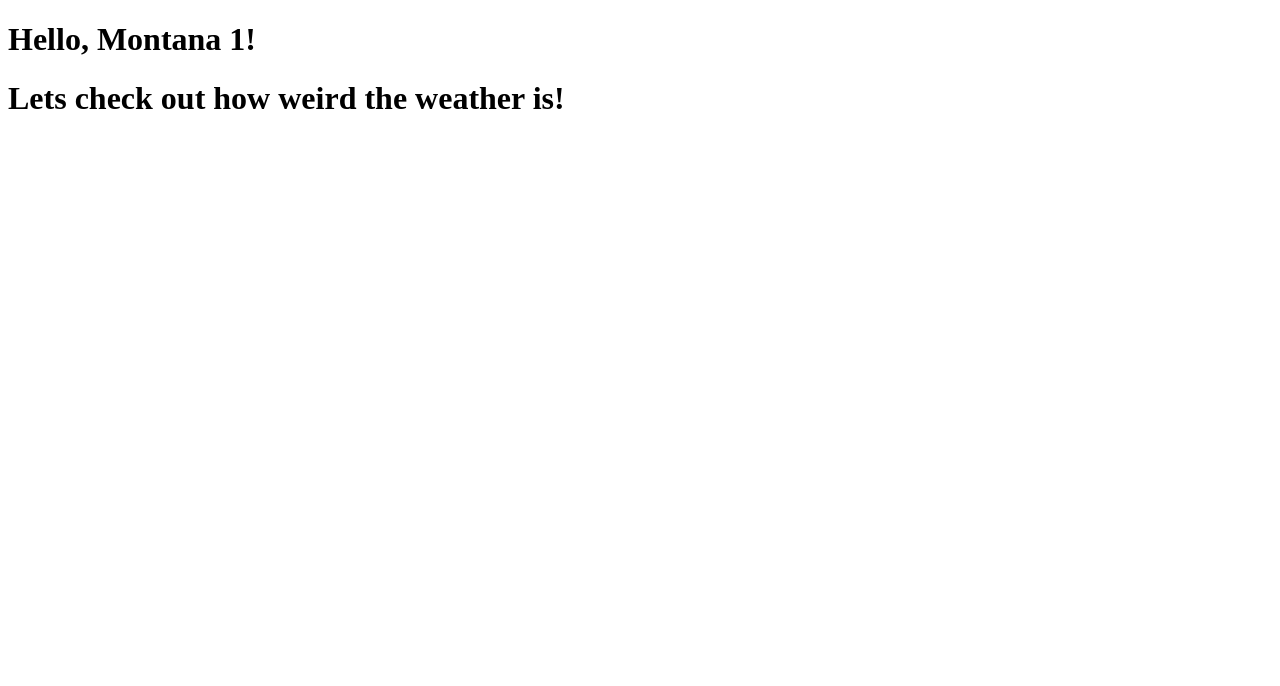
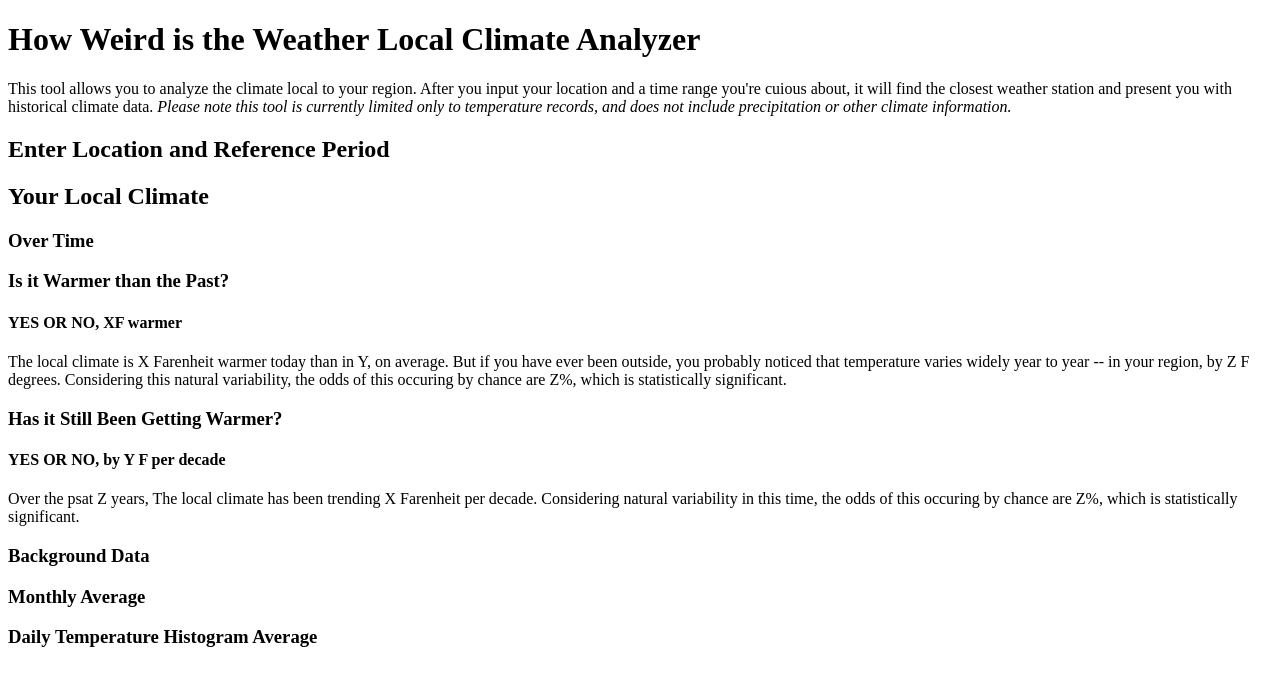
Before and after one commit to tschultz84/climate_flask, a Flask app: page / in a window 1280 px wide. Shown: the top 686 px of the page. Run offline with Flask 2, Linux system fonts and the light colour scheme; parts of the project's set-up code (start-up, migrations or seed data) failed here and were passed over.

Commit message:
1/15/22 update
added text to the index.html

```diff
--- a/index.py
+++ b/index.py
@@ -4,13 +4,20 @@ Created on Sat Jan 15 06:44:28 2022
 
 @author: 14154
 """
-
+#LOad up FLASK and the HTML templates.
 from flask import Flask
 from flask import render_template
 app = Flask(__name__)
 #You have to direct the FLask application to the right place to load.
 flask_dir = "C:\\Users\\14154\\OneDrive\\Python\\climate_mapper\\python\\climate_flask_page\\templates\\"
 app=Flask(__name__,template_folder=flask_dir)
+#Load climate stuff.
+import os
+dir1 = "C:\\Users\\14154\\OneDrive\\Python\\climate_mapper\\python\\climate_analyzer_ts\\"
+os.chdir(dir1)
+import Station_Loader_ts as load
+import Station_analyzer_ts as analyze
+
 """. https://blog.miguelgrinberg.com/post/the-flask-mega-tutorial-part-i-hello-world
 The two strange @app.route lines above the function are decorators,
 a unique feature of the Python language. A decorator modifies the function
@@ -25,7 +32,7 @@ that follows it. A common pattern with decorators is to use them to register
 @app.route('/')
 def index():
 
-   return render_template('index.html', title='Climate Analyzer')
+   return render_template('index.html')
 if __name__ == '__main__':
   # app.run()
   # app.debug = True
--- a/templates/index.html
+++ b/templates/index.html
@@ -1,10 +1,41 @@
 <!doctype html>
 <html>
     <head>
-        <title>{{ title }} - Climate Analyzer</title>
+        <title>How Weird is the Weather Local Climate Analyzer</title>
     </head>
     <body>
-        <h1>Hello, Montana 1!</h1>
-        <h1>Lets check out how weird the weather is!</h1>
+    <!-- insert links to: Methodology Details, and About -->
+        <h1>How Weird is the Weather Local Climate Analyzer</h1>
+        <p>This tool allows you to analyze the climate local to your region.
+        After you input your location and a time range you're cuious about,
+        it will find the closest weather station and present you with historical
+        climate data. <i>Please note this tool is currently limited only to
+        temperature records, and does not include precipitation or other
+        climate information.</i>
+        </p>
+        <h2>Enter Location and Reference Period</h2>
+    <!--INSERT FORM TO ENTER LATITUDE, LONGTIUDE, AND REFERENCE PERIOD -->
+    <h2>Your Local Climate</h2>
+    <h3>Over Time</h3>
+    <!--show figure of TMID for historcal record -->
+    <h3>Is it Warmer than the Past?</h3>
+    <h4>YES OR NO, XF warmer</h4>
+    <p>The local climate is X Farenheit warmer today than in Y, on average. But if
+    you have ever been outside, you probably noticed that temperature varies widely
+    year to year -- in your region, by Z F degrees. Considering this natural variability,
+    the odds of this occuring by chance are Z%, which is statistically significant. </p>
+    <h3>Has it Still Been Getting Warmer?</h3>
+    <h4>YES OR NO, by Y F per decade</h4>
+    <p>Over the psat Z years, The local climate has been trending X Farenheit per decade. Considering
+     natural variability in this time, the odds of this occuring by chance are Z%, which is statistically significant. </p>
+    <h3>Background Data</h3>
+    <!-- INsert a table contaning station location, distance from submitted point
+    covered dates, and then summary temperature information, including ALPHA value -->
+    <h3>Monthly Average</h3>
+    <!--show figure of TMID averaged for each month over historical record -->
+    <h3>Daily Temperature Histogram Average</h3>
+    <!--show figure of TMID averaged for each month over historical record -->
+
+
     </body>
 </html>
```
